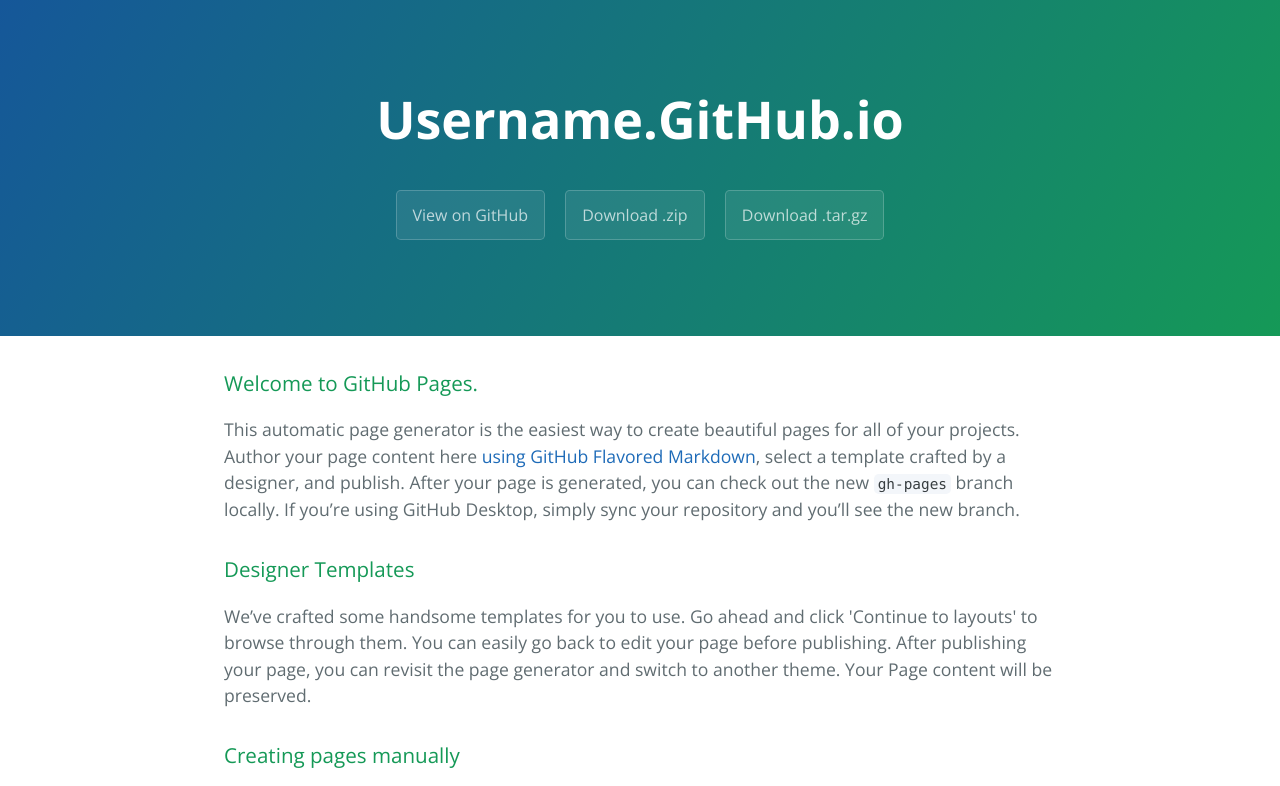
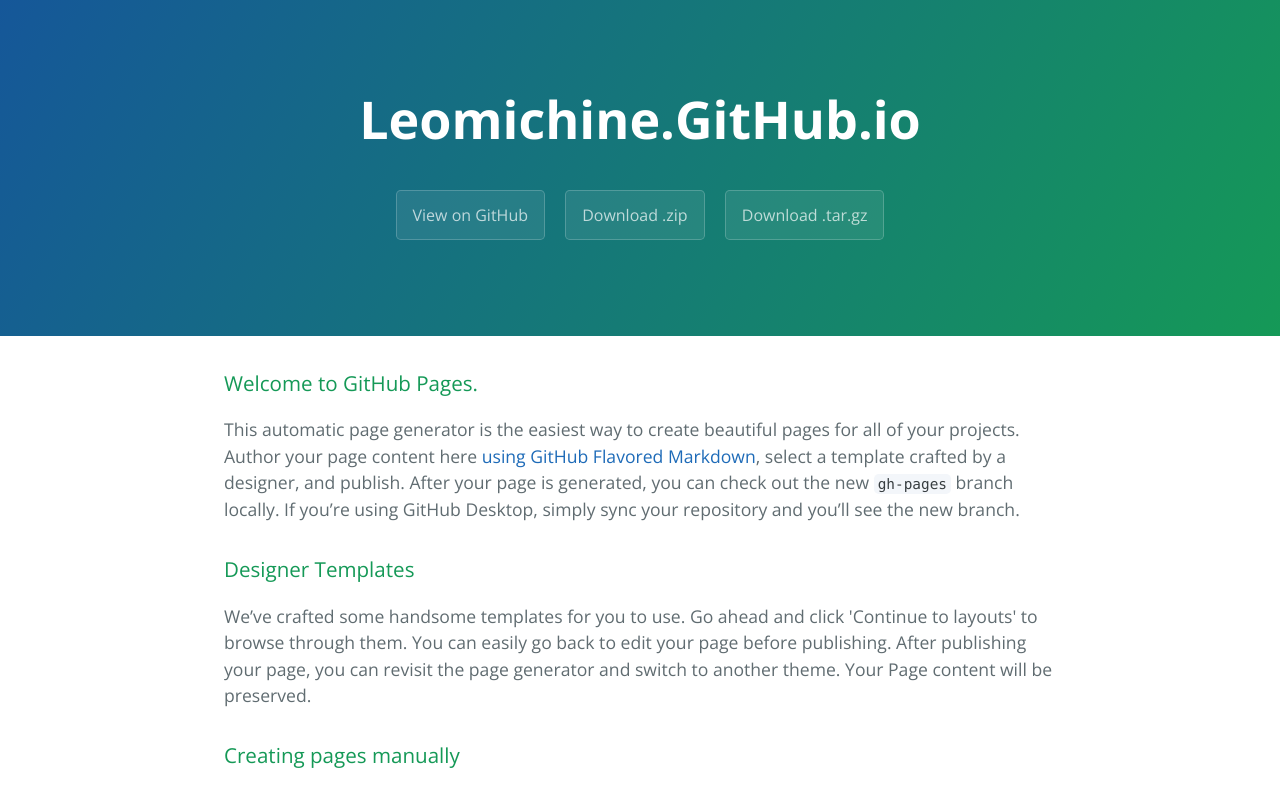
Before and after one commit to Le0Michine/username.github.io, a plain HTML site: page index.html in a window 1280 px wide. Shown: the top 786 px of the page. Drawn offline with nearby package versions, Linux system fonts and the light colour scheme.

Commit message:
Update index.html

```diff
--- a/index.html
+++ b/index.html
@@ -11,7 +11,7 @@
   </head>
   <body>
     <section class="page-header">
-      <h1 class="project-name">Username.GitHub.io</h1>
+      <h1 class="project-name">Leomichine.GitHub.io</h1>
       <h2 class="project-tagline"></h2>
       <a href="https://github.com/Le0Michine/username.github.io" class="btn">View on GitHub</a>
       <a href="https://github.com/Le0Michine/username.github.io/zipball/master" class="btn">Download .zip</a>
```
